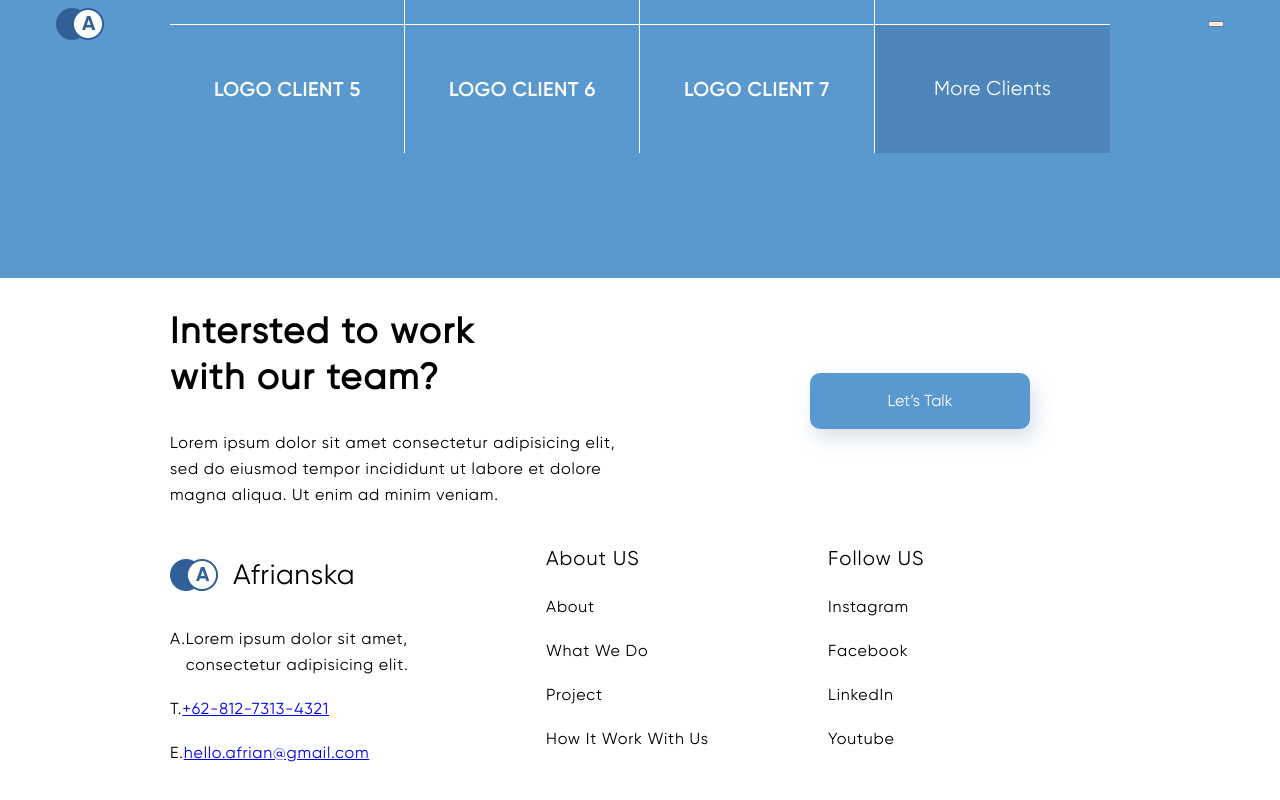
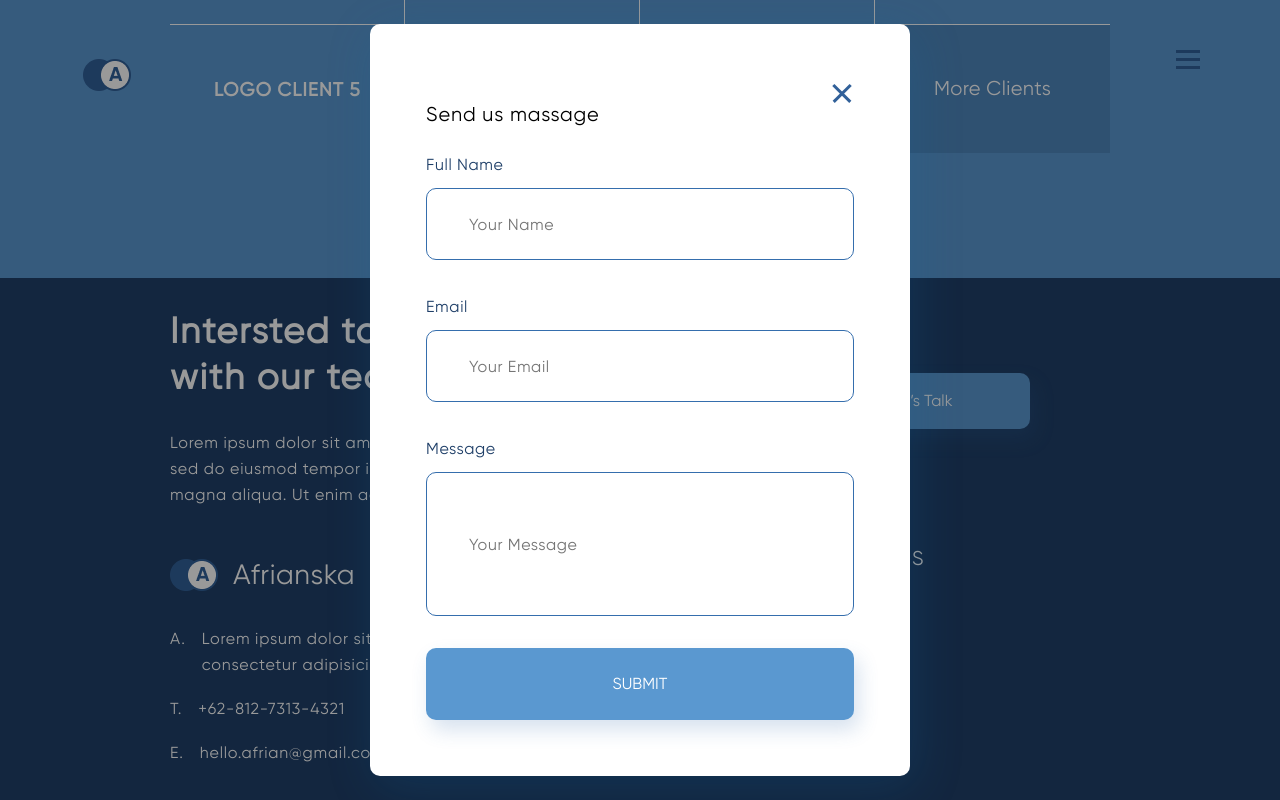
Before and after one commit to nat-gette/test-de-landingpage, a website: page src/index.html in a window 1280 px wide. Both pictures are taken after a click on the button "Let’s Talk". Shown: the part 2822-3622 px from the top of the page. Drawn offline with nearby package versions, Linux system fonts and the light colour scheme; files that its build step writes are made by us from their sources; files whose address does not match are found by name.

Commit message:
new sections changes. added modal pages

```diff
--- a/src/index.html
+++ b/src/index.html
@@ -11,7 +11,13 @@
   <header class="header">
     <div class="header__wrap">
         <img class="header__logo " src="img/logo.png" alt="logo">
-        <button class="header__hamburger">open/close menu</button>
+        <div class="header__hamburger  hamburger">open/close menu</div>
+        <ul class="hamburger__menu">
+            <li class="hamburger__item body-text">About</li>
+            <li class="hamburger__item body-text">What We Do</li>
+            <li class="hamburger__item body-text">Projects</li>
+            <li class="hamburger__item body-text">How It Work With Us</li>
+        </ul>
     </div>
 
 </header>
@@ -155,27 +161,30 @@
         </div>
     </div>
 </footer>
+<div class="modal ">
+    <div class="modal__wrap">
+        <button class="modal__close">close menu</button>
+        <p class="modal__label">Send us massage</p>
+        <div class="modal__input input">
+            <label class="input__name" for="userName">Full Name</label>
+            <input class="input__place" id="userName" type="text" placeholder="Your Name">
+          </div>
 
+          <div class="modal__input input">
+              <label class="input__name" for="userPhone">Email</label>
+              <input class="input__place" id="userMail" type="text" placeholder="Your Email">
+          </div>
+          <div class="modal__input input">
+            <label class="input__name" for="userPhone">Message</label>
+            <input class="input__place input__place--message" id="userMessage" type="text" placeholder="Your Message">
+        </div>
+        <button class="modal__button btn"  >Submit</button>
+    </div>
+</div>
 <!-- для закруглений заднего фона посмотреть svg poligon  -->
 
-  <!-- <div class="header">
-    <button class="header__hamburger hamburger">Открыть/закрыть меню</button>
-    <ul class="header__menu menu">
-      <li class="menu__item">about me</li>
-      <li class="menu__item">projects</li>
-      <li class="menu__item">map</li>
-      <li class="menu__item">map</li>
-    </ul>
-  </div> -->
 
-  <!-- <div class="slider">
-    <img src="img/tree.png" alt="Дерево">
-    <img src="img/mountain-wallpaper.jpg" alt="Горы">
-    <img src="img/canada-mountains.jpg" alt="Горы">
-    <img src="img/tree.png" alt="Дерево">
-    <img src="img/mountain-wallpaper.jpg" alt="Горы">
-    <img src="img/canada-mountains.jpg" alt="Горы">
-  </div> -->
+
 
   <!-- <svg>
     <use xlink:href='img/svg/symbol/sprite.svg#vk'></use>
--- a/src/script/main.js
+++ b/src/script/main.js
@@ -3,3 +3,51 @@
 //     slidesToShow: 3,
 //     slidesToScroll: 3
 // });
+
+
+// // let mainMenu = document.querySelector('.');
+// let mainHamburger = document.querySelector('.header__hamburger');
+
+// mainHamburger.addEventListener('click', () => {
+//     mainMenu.classList.toggle("header__list--active");
+// })
+
+// let menuLinks = document.querySelectorAll('.header__link');
+// for (let menuLink of menuLinks){
+//       menuLink.addEventListener('click', (e) => {
+//           e.preventDefault();
+//           let scrollToElem = menuLink.getAttribute('href');
+//           let coordinates = document.querySelector(scrollToElem).offsetTop;
+//           window.scrollTo({
+//               top:coordinates -150,
+//               behavior: 'smooth'
+//           })
+//       })
+// }
+
+let headerHunburger = document.querySelector('.header__hamburger');
+
+headerHunburger.addEventListener('click', () => {
+    headerHunburger.classList.toggle("header__hamburger--active");
+})
+
+let modalPage = document.querySelector('.modal');
+let questionBtn = document.querySelector('.question__btn')
+
+questionBtn.addEventListener('click', () => {
+    modalPage.classList.add("modal--active");
+})
+
+let modal = document.querySelector('.modal');
+
+modal.addEventListener('click', (e)  => {
+    if (e.target.className.includes('modal--active')) {
+        modalPage.classList.remove('modal--active');
+    }
+})
+
+let modalClose = document.querySelector('.modal__close');
+
+modalClose.addEventListener('click', () => {
+    modalPage.classList.remove('modal--active');
+})
--- a/src/style/footer.scss
+++ b/src/style/footer.scss
@@ -1,5 +1,8 @@
 // .question
-
+.footer{
+    background-color: $deep-blue ;
+    color: $white;
+}
 .question__wrap {
     display: flex;
     align-items:center;
@@ -70,7 +73,9 @@
     margin: 0 0 18px 0;
 }
 .contacts__item-text {
-    margin: 0;;
+    margin: 0 0 0 16px;
+    text-decoration: none;
+    color: $white ;
 }
 
 .menu__list {
--- a/src/style/header.scss
+++ b/src/style/header.scss
@@ -5,9 +5,52 @@
   width: 100%;
   background-color: transparent;
   align-items: center;
-  padding: 0 56px 0 56px;
-  margin: 0auto;
+  padding: 51px 83px 0 83px;
+  margin: 0 auto;
 }
-.header__hamburger{
+
+.header__hamburger {
+  position: absolute;
+  top: 50px;
+  right: 80px;
+  width: 24px;
+  height: 16px;
+  padding: 0;
   font-size: 0;
+  border: 0;
+  background-color: transparent;
+  cursor: pointer;
+  z-index: 6;
+
 }
+.hamburger__menu {
+  list-style: none;
+  display: none;
+}
+.header__hamburger:focus {
+  outline: none;
+}
+
+.header__hamburger::before,
+.header__hamburger::after {
+  content: "";
+  position: absolute;
+  width: 24px;
+  height: 2.5px;
+  background-color: $dark-blue ;
+  box-shadow: 0 8px 0 0 $dark-blue ,
+            0 16px 0 0 $dark-blue;
+  transition: all ease-out .3s;
+}
+
+.header__hamburger--active::before {
+  top: 5px;
+  transform: rotate(45deg);
+  box-shadow: none;
+}
+
+.header__hamburger--active::after {
+  top: 5px;
+  transform: rotate(-45deg);
+  box-shadow: none;
+}
--- a/src/style/main.scss
+++ b/src/style/main.scss
@@ -14,18 +14,19 @@ $white: #ffffff;
 body {
   margin: 0;
   background-image: url( "../img/illustration.png");
+  background-size: 750px, auto;
   background-repeat: no-repeat;
-  background-position: 80% 95px;
+  background-position: 88% 81px;
 
 }
 
-.container{
+.container {
   width: 980px;
   margin: 0 auto;
   padding: 0 20px;
 }
 
-.btn{
+.btn {
   width: 220px;
   height: 56px;
   font-family: gilory;
@@ -36,6 +37,11 @@ body {
   box-shadow: 5px 10px 20px rgba(53, 110, 173, 0.2);
   border: 0;
   border-radius: 10px;
+  transition: all ease-in .5s;
+  cursor: pointer;
+  &:hover {
+       background-color: $dark-blue;
+   }
 
 }
 .body-text{
@@ -62,3 +68,4 @@ body {
 @import "about.scss";
 @import "clients.scss";
 @import "footer.scss";
+@import "modal.scss"
--- /dev/null
+++ b/src/style/modal.scss
@@ -0,0 +1,115 @@
+.modal{
+    display: none;
+    background: rgba(#000, 0.4);
+    width: 100%;
+    height: 100%;
+    position: fixed;
+    left: 0;
+    top: 0;
+    &--active {
+        display: block;
+    }
+}
+
+.modal__close {
+    position: absolute;
+    top: 50px;
+    right: 50px;
+    width: 35px;
+    height: 35px;
+    padding: 0;
+    font-size: 0;
+    border: 0;
+    background-color: transparent;
+    cursor: pointer;
+    z-index: 6;
+
+}
+
+.modal__close::before,
+.modal__close::after {
+  content: "";
+  position: absolute;
+  width: 24px;
+  height: 2.5px;
+  background-color: $dark-blue ;
+  box-shadow: 0 8px 0 0 $dark-blue ,
+            0 16px 0 0 $dark-blue;
+  transition: all ease-out .3s;
+}
+
+.modal__close::before {
+  left: 5px;
+  transform: rotate(45deg);
+  box-shadow: none;
+}
+
+.modal__close::after {
+  left: 5px;
+  transform: rotate(-45deg);
+  box-shadow: none;
+}
+
+.modal__wrap{
+    // display: none;
+    width: 540px;
+    // position: absolute;
+    padding: 56px;
+    background: $white;
+    box-shadow: 5px 10px 50px rgba(16, 112, 177, 0.2);
+    border-radius: 10px;
+    position: fixed;
+    top: 50%;
+    left: 50%;
+    transform: translate(-50%, -50%);
+}
+// .modal--active{
+//     display: block;
+//     position: fixed;
+//     top: 50%;
+//     left: 50%;
+//     transform: translate(-50%, -50%);
+// }
+.modal__label{
+    font-family: gilory;
+    font-size: 20px;
+    line-height: 30px;
+    letter-spacing: 0.04em;
+}
+.modal__input {
+    padding: 0 0 32px 0;
+}
+.input {
+    display: flex;
+    flex-direction: column;
+}
+.input__name {
+    margin: 0 0 8px 0;
+    font-family: gilory;
+    font-size: 16px;
+    line-height: 30px;
+    letter-spacing: 0.04em;
+    color: $deep-blue ;
+}
+.input__place {
+    width: 428px;
+    height: 72px;
+    // text-align: start;
+    padding: 0 0 0 42px;
+    font-family: gilory;
+    font-size: 16px;
+    line-height: 30px;
+    letter-spacing: 0.04em;
+    color: $deep-blue ;
+    border: 1px solid #356EAD;
+    box-sizing: border-box;
+    border-radius: 10px;
+}
+.input__place--message{
+    height: 144px;
+}
+.modal__button{
+    width: 428px;
+    height: 72px;
+    text-transform: uppercase;
+}
--- a/src/style/primary.scss
+++ b/src/style/primary.scss
@@ -1,6 +1,6 @@
 .primary {
     padding-bottom: 205px;
-    background: linear-gradient(0deg, #98C3E8 8.84%, rgba(152, 195, 232, 0.2) 31.12%);
+    background: linear-gradient(0deg, #98C3E8 -50%, rgba(152, 195, 232, 0.2) 31%);
     // opacity: 0.2;
 }
 
```
